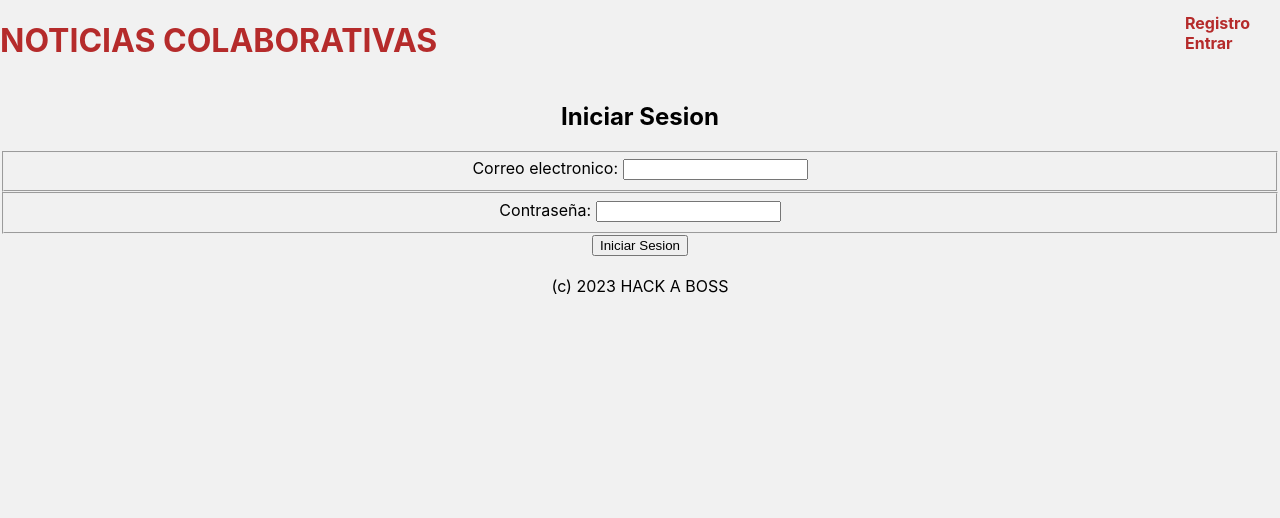
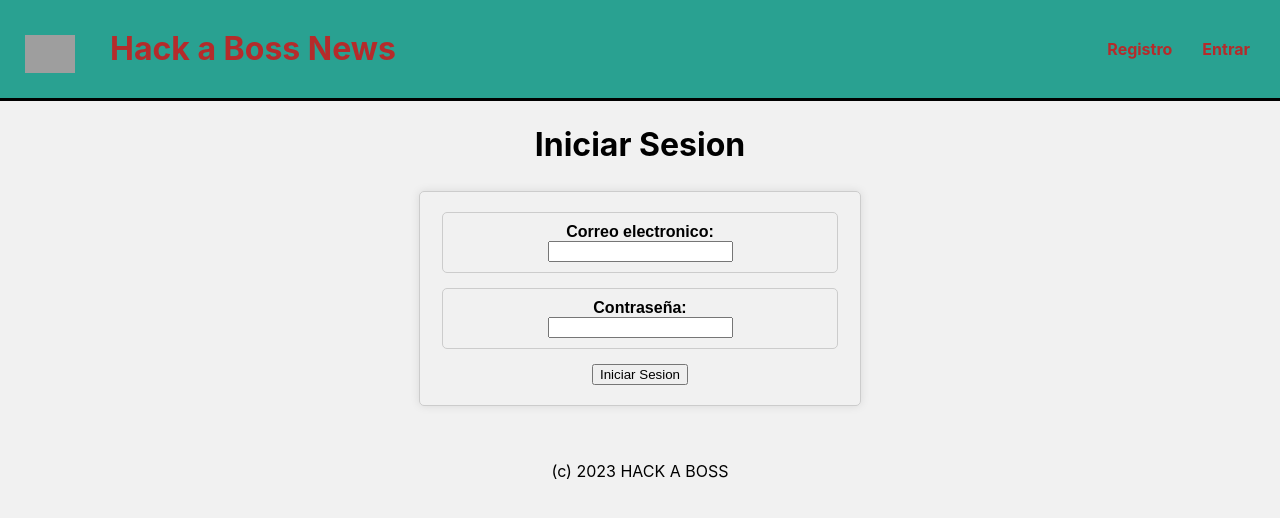
Before and after one commit to CristianGG87/ProyectoFinal, a React (Vite) app: page /login in a window 1280 px wide. Shown: the top 518 px of the page. Built offline with nearby package versions, Linux system fonts and the light colour scheme; grey boxes are pictures that could not be loaded.

Commit message:
cambiosBuenos

```diff
--- /dev/null
+++ b/src/components/Auth.css
@@ -0,0 +1,5 @@
+button.cerrarSesion {
+    padding: 5px;
+    margin: 10px;
+    border-radius: 28px;
+}
--- a/src/components/Auth.jsx
+++ b/src/components/Auth.jsx
@@ -1,6 +1,7 @@
 import { useContext } from 'react';
 import { Link, useNavigate } from 'react-router-dom';
 import { AuthContext } from '../context/AuthContext';
+import './Auth.css'
 
 export const Auth = () => {
     const { logout, user } = useContext(AuthContext);
@@ -13,10 +14,10 @@ export const Auth = () => {
     return user ? (
         <>
             <p>
-                El usuario<Link to={`/users/`}>{user.user.userName}</Link>
-                está conectado
+                ¡Hola, <Link to={`/users/`}>{user.user.userName}</Link>
+                !
+                <button className='cerrarSesion' onClick={handleLogout}>Cerrar sesión</button>
             </p>
-            <button onClick={handleLogout}>Cerrar sesión</button>
         </>
     ) : (
         <ul>
--- a/src/components/Header.css
+++ b/src/components/Header.css
@@ -1,15 +1,44 @@
-header {
+#header {
     display: flex;
     justify-content: space-between;
     align-items: center;
+    position: fixed;
+    top: 0;
+    left: 0;
+    right: 0;
+    border-bottom: solid;
+    background-color: rgb(41, 161, 145);
+    transition: all 0.9s;
 }
 
-img.logo {
-    width: 300px;
-    height: 200px;
-    margin: 0 auto; /* Centra el logo horizontalmente */
+#header + * {
+    margin-top: 125px;
+}
+
+.logo-container {
+    display: flex; /* Usamos flexbox para alinear elementos en línea */
+    align-items: center; /* Centramos verticalmente los elementos */
+}
+
+.logo-container img {
+    width: 50px; /* Ajusta el ancho de la imagen según tus necesidades */
+    height: auto; /* Para mantener la proporción original */
+    margin-right: 10px; /* Espacio entre la imagen y el texto */
+    padding: 25px;
+}
+
+h1 {
+    font-size: 2em; /* Tamaño del texto */
 }
 
 nav.login {
     margin-left: auto; /* Empuja el nav hacia la derecha */
 }
+
+#header.not-top{
+    border-bottom: 1px solid #444;
+    background-color: #010922;
+    opacity: 0.8;
+    height: 55px;
+    transition: 0.9;
+}
--- a/src/components/Header.jsx
+++ b/src/components/Header.jsx
@@ -1,17 +1,31 @@
+import { useEffect, useState } from 'react';
 import { Link } from 'react-router-dom';
 import { Auth } from './Auth';
 import './Header.css';
 
 export const Header = () => {
-    return (
-        <header>
-            <Link to="/">
-                <h1>NOTICIAS COLABORATIVAS</h1>
+    const [altTop, setAtTop] = useState(true)
+
+    useEffect(() => {
+        const handler = () => setAtTop(document.scrollingElement.scrollTop ===0)
+        window.addEventListener('scroll', handler)
+        return () => window.removeEventListener('scroll', handler)
+    }, [])
+
+       return (
+        <header id='header' className={altTop ? 'top' : 'not-top'}>
+
+            <Link to="/" className="header-link">
+                <div className="logo-container">
+                    <img src='../public/news_128x128-32_22252.ico' className="logo" alt="Logo" />
+                    <h1> Hack a Boss News</h1>
+                </div>
             </Link>
+
             <nav className="login">
                 <Auth />
             </nav>
+
         </header>
     );
 };
-////////////////////
--- a/src/components/NewsList.css
+++ b/src/components/NewsList.css
@@ -1,39 +1,64 @@
+/* Estilos para el contenido de la barra de navegación que debe quedar fijo */
+.nav-bar {
+    width: 200px;
+    padding: 10px;
+    position: fixed;
+}
+
+/* Añade un margen izquierdo para compensar el espacio ocupado por .nav-bar */
 .news-container {
     display: flex;
     flex-direction: row;
     background-color: #f1f1f1;
     color: black;
-    border-top: 1px solid black;
-    padding: 0px;
 }
 
-.nav-bar {
-    width: 200px;
-    padding: 10px;
-    border-right: 2px solid #050202;
+/* Estilos para la lista <ul> */
+ul {
+    list-style: none;
+    margin: 0;
+    padding: 0;
+    display: flex;
+    flex-wrap: wrap;
+    gap: 10px;
+    justify-content: center; /* Centra horizontalmente */
+    align-items: center; /* Centra verticalmente */
+    padding-left: 250px;
 }
 
+/* Ajusta el ancho de <ul> según el espacio disponible */
+@media (min-width: 768px) {
+    ul {
+        flex-basis: calc(50% - 5px);
+    }
+}
+
+@media (min-width: 1024px) {
+    ul {
+        flex-basis: calc(33.333% - 10px);
+    }
+}
+
+/* Resto de estilos (sin cambios) */
 .news-list {
     flex: 1;
     padding: 0px;
 }
-ul {
-    list-style: none;
-    margin-top: 0px;
-}
+
 .news-item {
-    border: 1px solid black; /* Borde alrededor de cada noticia */
-    margin-bottom: 10px; /* Margen inferior para separar las noticias */
-    padding: 10px; /* Relleno interno para dar espacio al contenido */
+    border: 1px solid black;
+    margin-bottom: 10px;
+    padding: 10px;
     border-radius: 10px;
     background-color: white;
     display: flex;
     flex-direction: row;
     justify-content: center;
 }
+
 .acordeon {
-    margin-top: 10px; /* Para que el botón se ubique en la parte inferior del contenedor */
-    margin-bottom: 10px; /* Separación desde la línea divisoria */
+    margin-top: 10px;
+    margin-bottom: 40px;
     background-color: #007bff;
     color: white;
     border: none;
@@ -45,3 +70,59 @@ ul {
 .acordeon:hover {
     background-color: #0056b3;
 }
+
+form {
+    width: 80%;
+    max-width: 400px;
+    margin: 35px auto;
+    padding: 20px;
+    border: 1px solid #ccc;
+    border-radius: 5px;
+    box-shadow: 0 0 10px rgba(0, 0, 0, 0.1);
+    font-family: Arial, sans-serif;
+    margin-top: 0;
+  }
+
+  fieldset {
+    margin-bottom: 15px;
+    padding: 10px;
+    border: 1px solid #ccc;
+    border-radius: 5px;
+  }
+
+  label {
+    display: block;
+    font-weight: bold;
+  }
+
+  input[type="text"],
+  select {
+    width: 100%;
+    padding: 8px;
+    margin-top: 4px;
+    border: 1px solid #ccc;
+    border-radius: 3px;
+    font-size: 16px;
+  }
+
+  /* Estilos para el botón */
+  .publicar {
+    background-color: #007bff;
+    color: white;
+    border: none;
+    padding: 10px 20px;
+    border-radius: 28px;
+    cursor: pointer;
+    font-size: 16px;
+  }
+
+  img {
+    max-width: 100%;
+    height: auto;
+    margin-top: 10px;
+  }
+
+  .button-container {
+    text-align: center;
+    margin-top: 10px;
+  }
--- a/src/components/NewsList.jsx
+++ b/src/components/NewsList.jsx
@@ -184,7 +184,7 @@ export const NewsList = ({ news, setNews, removeNews, addNews }) => {
                                 ) : null}
                             </fieldset>
                             <div className="button-container"></div>
-                            <button>Publicar noticia</button>
+                            <button className='publicar'>Publicar noticia</button>
                             {sending ? <p>Publicando noticia</p> : null}
                             {error ? <p>{error}</p> : null}
                         </form>
--- a/src/pages/OwnUserPage.jsx
+++ b/src/pages/OwnUserPage.jsx
@@ -6,6 +6,7 @@ import {
     getMyUserDataService,
     editUserBioService,
     editUserPhotoService,
+    changePasswordService,
 } from '../services';
 
 import useNews from '../hooks/useNews';
@@ -24,8 +25,29 @@ export const OwnUserPage = () => {
     const [isEditingBiography, setIsEditingBiography] = useState(false); // Estado para controlar la edición de la biografía
     const [selectedImage, setSelectedImage] = useState(null); // Estado para la imagen seleccionada
     const [isEditingPhoto, setIsEditingPhoto] = useState(false); // Estado para controlar la edición de la foto
+    const [currentPassword, setCurrentPassword] = useState('');
+    const [newPassword, setNewPassword] = useState('');
+    const [confirmNewPassword, setConfirmNewPassword] = useState('');
+    const [editPassword, setEditPassword] = useState(false);
 
     const { removeNews } = useNews();
+
+    const handleSavePassword = async () => {
+        try {
+            await changePasswordService(token, currentPassword, newPassword);
+            setCurrentPassword('');
+            setNewPassword('');
+            setConfirmNewPassword('');
+            setEditPassword(false);
+        } catch (error) {
+            console.error(error);
+            setError('Error al cambiar la contraseña');
+        }
+    };
+
+    const handleEditPassword = () => {
+        setEditPassword(true);
+    };
 
     const handleDelete = async (news) => {
         try {
@@ -147,6 +169,34 @@ export const OwnUserPage = () => {
                 )}
                 <button onClick={handleEditEmail}>Editar Email</button>
 
+
+                {editPassword ? (
+                    <div>
+                        <input
+                            type="password"
+                            placeholder="Contraseña actual"
+                            value={currentPassword}
+                            onChange={(e) => setCurrentPassword(e.target.value)}
+                        />
+                        <input
+                            type="password"
+                            placeholder="Nueva contraseña"
+                            value={newPassword}
+                            onChange={(e) => setNewPassword(e.target.value)}
+                        />
+                        <input
+                            type="password"
+                            placeholder="Confirmar nueva contraseña"
+                            value={confirmNewPassword}
+                            onChange={(e) => setConfirmNewPassword(e.target.value)}
+                        />
+                        <button onClick={handleSavePassword}>Guardar Contraseña</button>
+                    </div>
+                ) : (
+                    <p>Contraseña: {user.user.password}</p>
+                )}
+                <button onClick={handleEditPassword}>Cambiar Contraseña</button>
+
                 {isEditingBiography ? (
                     <div>
                         <textarea
--- a/src/services/index.jsx
+++ b/src/services/index.jsx
@@ -178,3 +178,23 @@ export const editUserPhotoService = async (token, photo) => {
     }
     return json;
 };
+
+export const changePasswordService = async (token, currentPassword, newPassword) => {
+    const env = import.meta.env.VITE_BACKEND;
+    const response = await fetch(`${env}/users/password`, {
+    method: 'PUT',
+    headers: {
+        'Content-Type': 'application/json',
+        Authorization: token,
+    },
+    body: JSON.stringify({
+        oldPass: currentPassword,
+        newPass: newPassword,
+    }),
+});
+    const json = await response.json();
+    if (!response.ok) {
+        throw new Error(json.message);
+    }
+    return json;
+};
```
